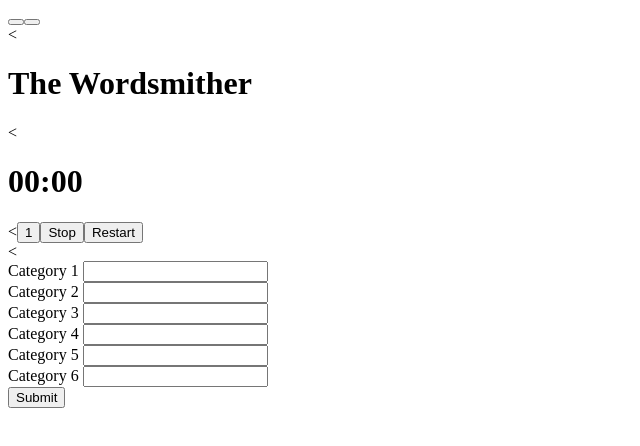
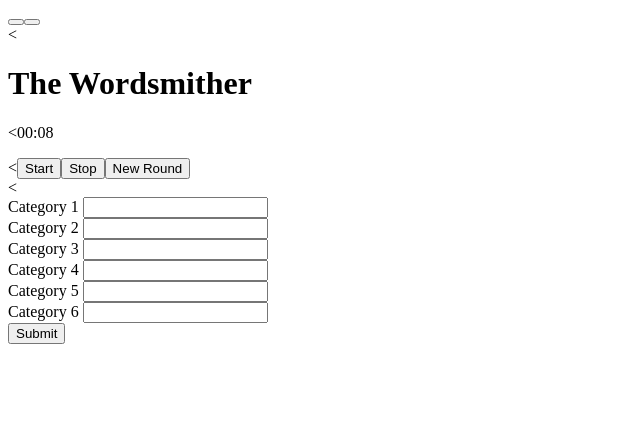
Before and after one commit to m2creger/the-wordsmither, a plain HTML site: page index.html in a window 1280 px wide. Both pictures are taken after a click on the button "Start". Shown: the whole page, without its empty margins (0-640 px from the left). Drawn offline with nearby package versions, Linux system fonts and the light colour scheme; no server answers.

Commit message:
improved stopwatch functionality

```diff
--- a/index.html
+++ b/index.html
@@ -10,8 +10,8 @@
 	<div>
 		<div class="topArea"><button></button><button></button></div>
 		<div><<h1>The Wordsmither</h1></div>
-		<div><<h1 id="timerDigits">00:00</h1></div>
-		<div><<button id="startGameButton" onclick="startTimer()">Start</button><button>Stop</button><button>Restart</button></div>
+		<div><p id="timerDigits"><<span id="seconds">00</span>:<span id="tens">00</span></p></div>
+		<div><<button id="startGameButton" onclick="startTimer()">Start</button><button id="stopGameButton">Stop</button><button>New Round</button></div>
 		<div>
 			<<form class="form" method="GET">
 				<div>
--- a/js/app.js
+++ b/js/app.js
@@ -1,6 +1,37 @@
 window.addEventListener("load", function(getDictionaryData) {
 	console.log("All resources finished loading!");
 })
+window.onload = function() {
+	var seconds = 00;
+	var tens = 00;
+	var appendTenths = document.getElementById("tens");
+	var appendSeconds = document.getElementById("seconds");
+	var startButton = document.getElementById("startGameButton");
+	var stopButton = document.getElementById("stopGameButton");
+	var newRound = document.getElementById("startNewRound");
+	var interval;
+	startButton.onclick = function() {
+		clearInterval(interval);
+		interval = setInterval(startTimer, 10);
+	}
+	stopButton.onclick = function() {
+		clearInterval(interval);
+	}
+	newRound.onclick = function() {
+		clearInterval(interval);
+		tens = "00";
+		seconds = "00";
+		appendTenths.innerHTML = tens;
+		appendSeconds = seconds;
+	}
+
+	function startTimer() {
+		tens++;
+		if (tens < 9) {
+			appendTenths.innerHTML = "0" + tens;
+ 		}
+	}
+}
 var responseData;
 var player1words = [];
 var player2words = [];
@@ -47,6 +78,8 @@ function startTimer() {
 	console.log("Timer started");
 	var count = 0;
 
+
+
 	if (count <= 60) {
 		console.log("Timer")
 		count++
```
Also changed, not shown: results.html (+11 -0 lines).
